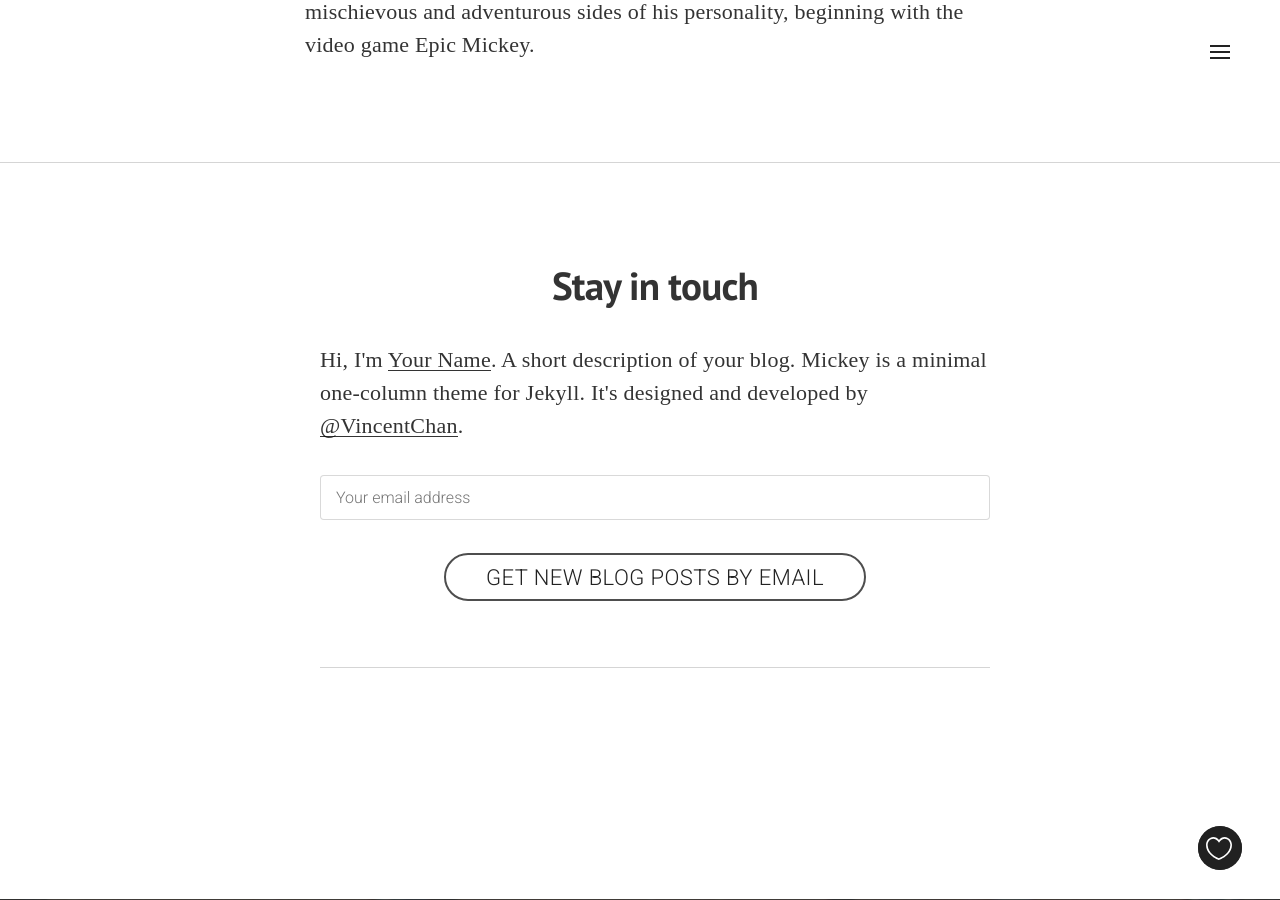
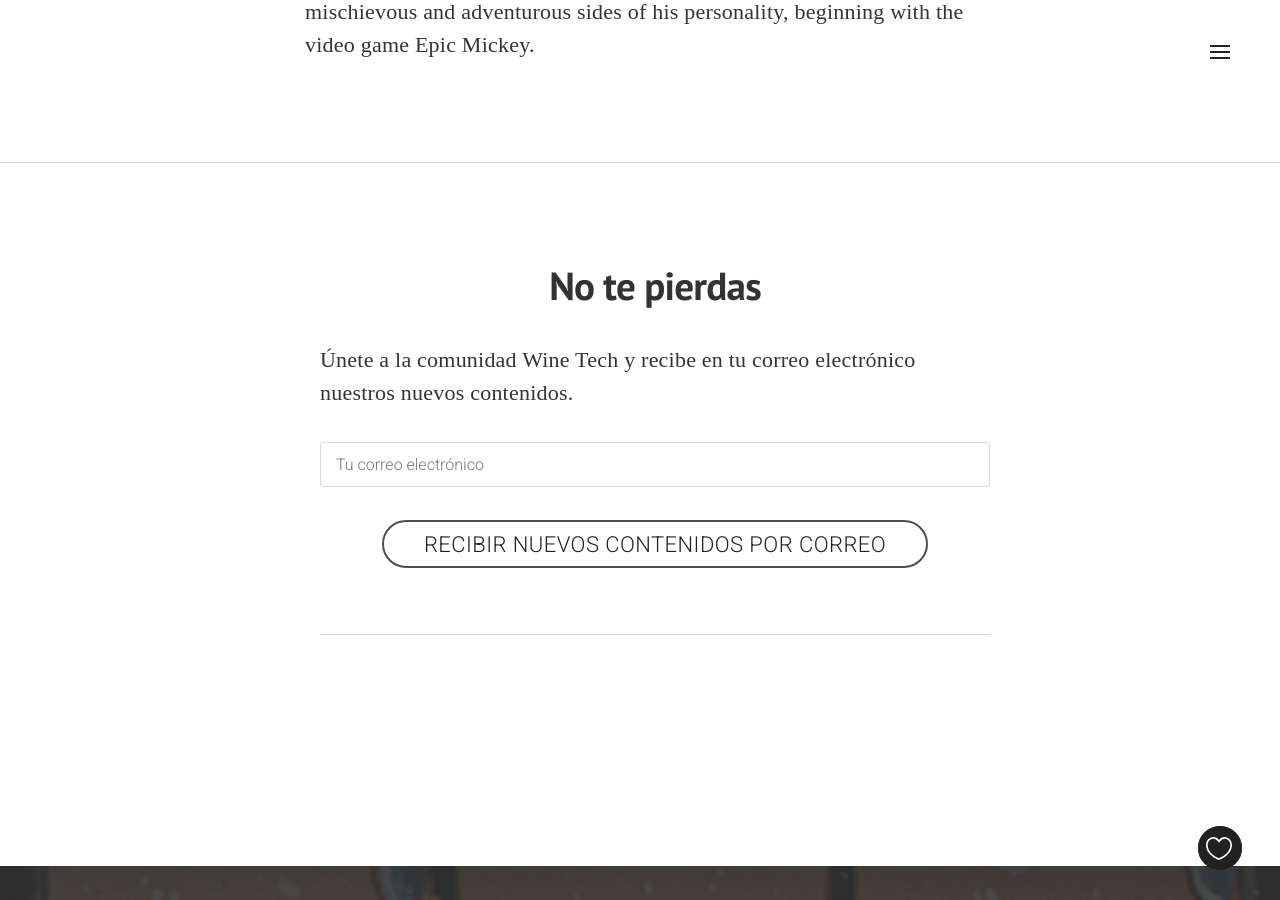
Before and after one commit to WineTechCO/WineTechCO.github.io, a Jekyll site: the page built from _posts/2014-11-28-mickey-mouse.markdown, in a window 1280 px wide and 900 px high, scrolled down 1929 px. Built offline with Jekyll 4.4.1, drawn with Linux system fonts in a browser that asks for light colours; nearby versions of some CDN libraries; some web fonts are replaced; Markdown is read by kramdown in place of the engine named in the settings; comment, search, counter and statistics services are not loaded.

Commit message:
Editing subscribe section

```diff
--- a/_includes/subscribe.html
+++ b/_includes/subscribe.html
@@ -1,8 +1,8 @@
 <section class="section--subscribe">
   <div class="container container--content">
-    <h3 class="u-alignCenter">Stay in touch</h3>
+    <h3 class="u-alignCenter">No te pierdas</h3>
     <p>
-      Hi, I'm <a href="{{ site.baseurl }}about/">Your Name</a>. A short description of your blog. Mickey is a minimal one-column theme for Jekyll. It's designed and developed by <a href="http://github.com/vincentchan" target="_blank">@VincentChan</a>.
+      Únete a la comunidad Wine Tech y recibe en tu correo electrónico nuestros nuevos contenidos.
     </p>
     <div class="newsletterForm-wrapper">
       <!-- Begin MailChimp Signup Form -->
@@ -10,14 +10,14 @@
         <form action="{ get this from MailChimp }" method="post" id="mc-embedded-subscribe-form" name="mc-embedded-subscribe-form" class="validate" target="_blank" novalidate>
           <div id="mc_embed_signup_scroll">
             <div class="mc-field-group">
-              <input type="email" value="" name="EMAIL" class="textInput textInput--large" id="mce-EMAIL" placeholder="Your email address">
+              <input type="email" value="" name="EMAIL" class="textInput textInput--large" id="mce-EMAIL" placeholder="Tu correo electrónico">
             </div>
             <div id="mce-responses" class="clear">
               <div class="response" id="mce-error-response" style="display:none"></div>
               <div class="response" id="mce-success-response" style="display:none"></div>
             </div>    <!-- real people should not fill this in and expect good things - do not remove this or risk form bot signups-->
             <div style="position: absolute; left: -5000px;"><input type="text" name="{ get this from MailChimp }" tabindex="-1" value=""></div>
-            <div class="clear u-alignCenter"><input type="submit" value="Get new blog posts by email" name="subscribe" id="mc-embedded-subscribe" class="button button--primary"></div>
+            <div class="clear u-alignCenter"><input type="submit" value="Recibir nuevos contenidos por correo" name="subscribe" id="mc-embedded-subscribe" class="button button--primary"></div>
           </div>
         </form>
       </div>
```
